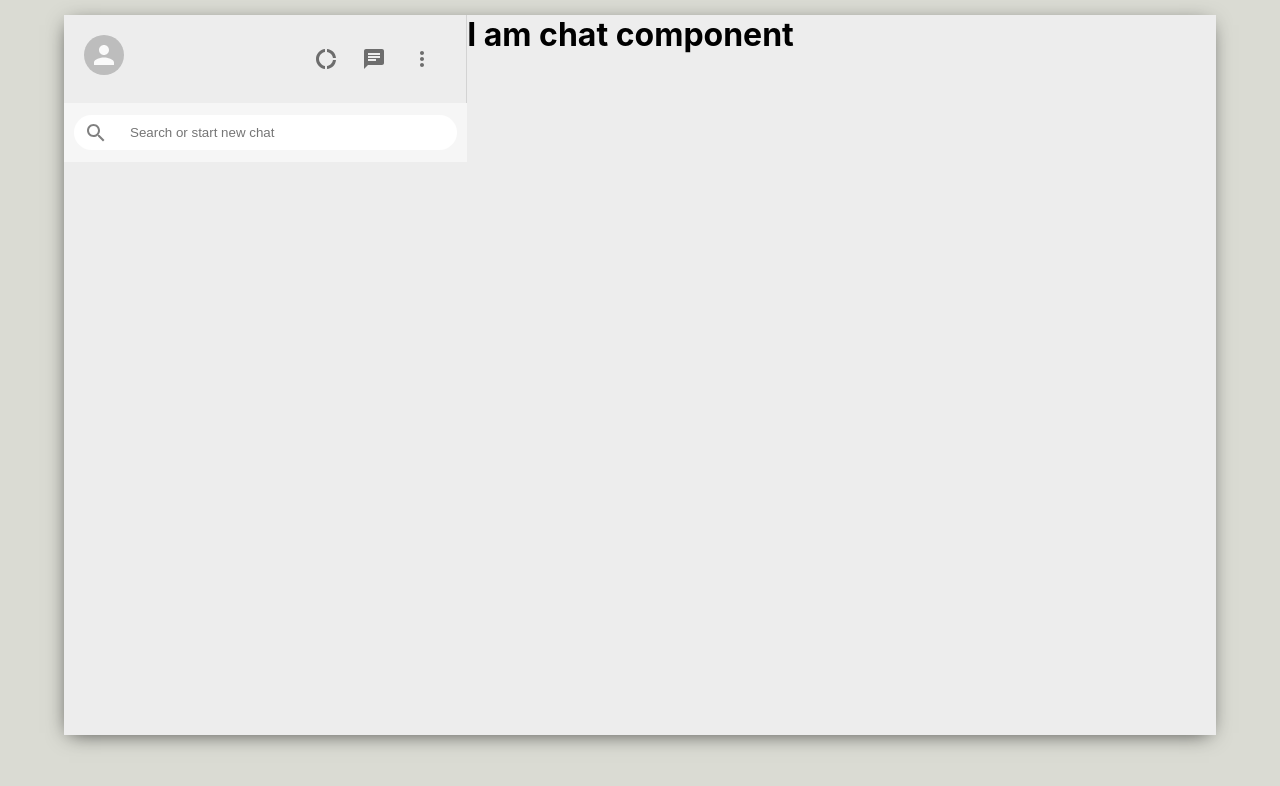
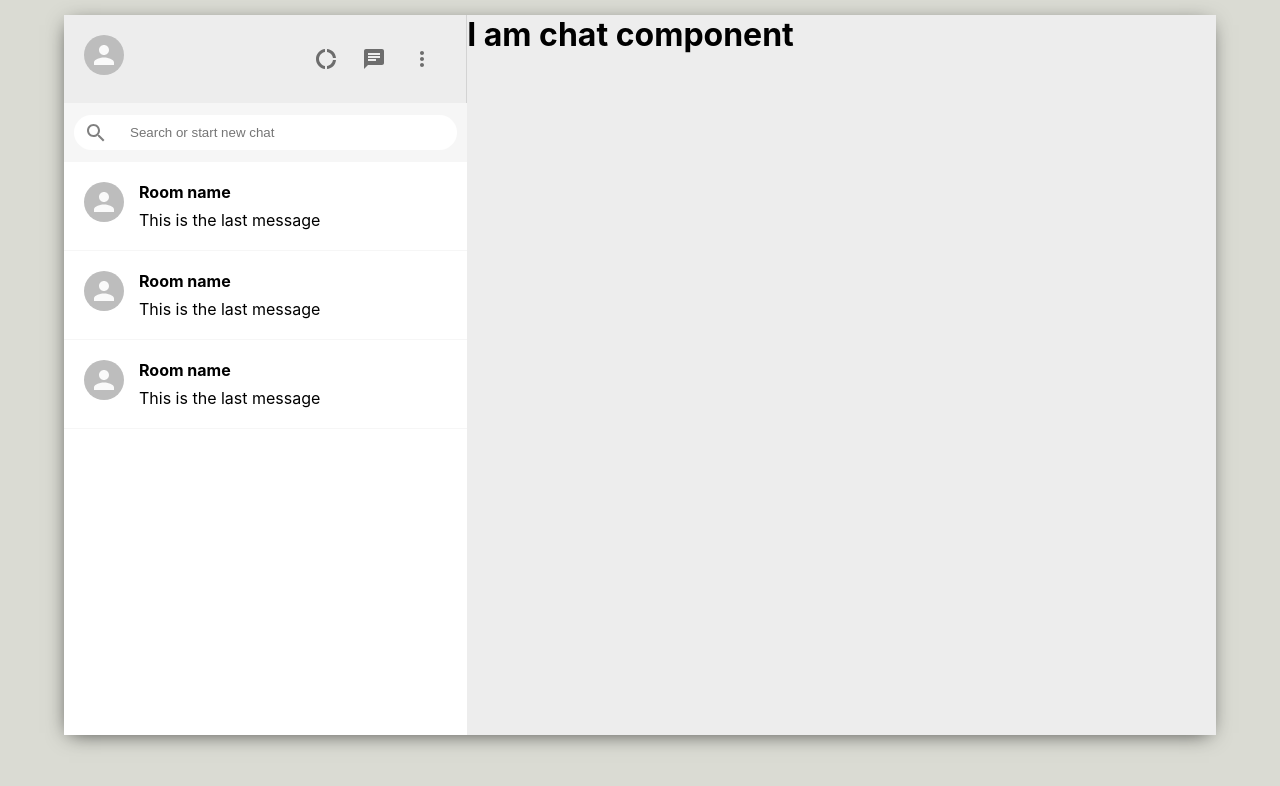
Before and after one commit to dpak1999/whatsapp-clone, a React (Create React App) app: page / in a window 1280 px wide. Shown: the top 786 px of the page. Built offline with nearby package versions, Linux system fonts and the light colour scheme.

Commit message:
creating sidebar chat component and styling it

```diff
--- a/src/components/Sidebar.css
+++ b/src/components/Sidebar.css
@@ -46,7 +46,13 @@
 }
 
 .sidebar__searchContainer > input {
-    border: none;
-    outline-width: 0;
-    margin-left: 10px;
+  border: none;
+  outline-width: 0;
+  margin-left: 10px;
 }
+
+.sidebar__chats {
+  flex: 1;
+  background-color: white;
+  overflow: scroll;
+}
--- a/src/components/Sidebar.js
+++ b/src/components/Sidebar.js
@@ -5,6 +5,7 @@
 import SearchOutlinedIcon from "@material-ui/icons/SearchOutlined";
 import "./Sidebar.css";
 import { Avatar, IconButton } from "@material-ui/core";
+import SidebarChat from "./SidebarChat";
 
 function Sidebar() {
   return (
@@ -31,7 +32,11 @@
         </div>
       </div>
 
-      <div className="sidebar__chats"></div>
+      <div className="sidebar__chats">
+        <SidebarChat />
+        <SidebarChat />
+        <SidebarChat />
+      </div>
     </div>
   );
 }
--- /dev/null
+++ b/src/components/SidebarChat.css
@@ -0,0 +1,19 @@
+.sidebarChat {
+  display: flex;
+  padding: 20px;
+  cursor: pointer;
+  border-bottom: 1px solid #f6f6f6;
+}
+
+.sidebarChat:hover {
+  background-color: #ebebeb;
+}
+
+.sidebarChat__info > h2 {
+  font-size: 16px;
+  margin-bottom: 8px;
+}
+
+.sidebarChat__info {
+  margin-left: 15px;
+}
--- /dev/null
+++ b/src/components/SidebarChat.js
@@ -0,0 +1,17 @@
+import { Avatar } from "@material-ui/core";
+import React from "react";
+import "./SidebarChat.css";
+
+function SidebarChat() {
+  return (
+    <div className="sidebarChat">
+      <Avatar />
+      <div className="sidebarChat__info">
+        <h2>Room name</h2>
+        <p>This is the last message</p>
+      </div>
+    </div>
+  );
+}
+
+export default SidebarChat;
```
